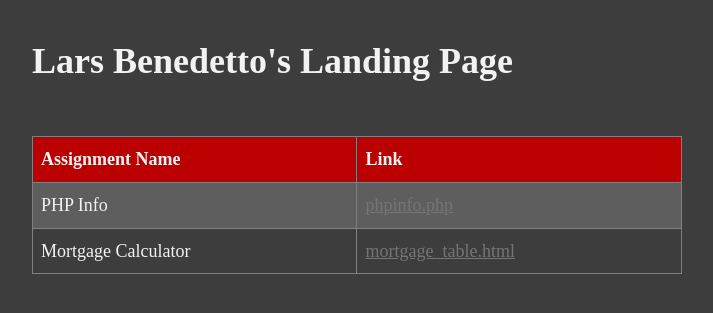
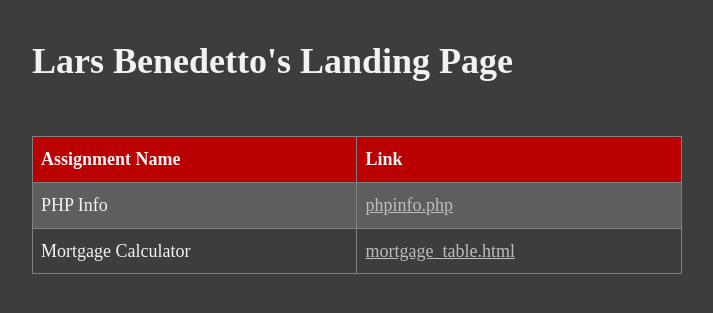
Before and after one commit to lbenedetto/EWU-CS, a PHP site: page /landingpage.html in a window 1280 px wide. Shown: the top 313 px of the page, without its empty margins (283-996 px from the left). Run offline with PHP 8.4, Linux system fonts and the light colour scheme.

Commit message:
Switched visited and unvisited link

```diff
--- a/CSCD-378 - Web Development/global.css
+++ b/CSCD-378 - Web Development/global.css
@@ -54,12 +54,12 @@ input[type=button] {
 
 /* unvisited link */
 a:link {
-    color: #757575;
+    color: #BDBDBD;
 }
 
 /* visited link */
 a:visited {
-    color: #BDBDBD;
+    color: #757575;
 }
 
 /* mouse over link */
```
